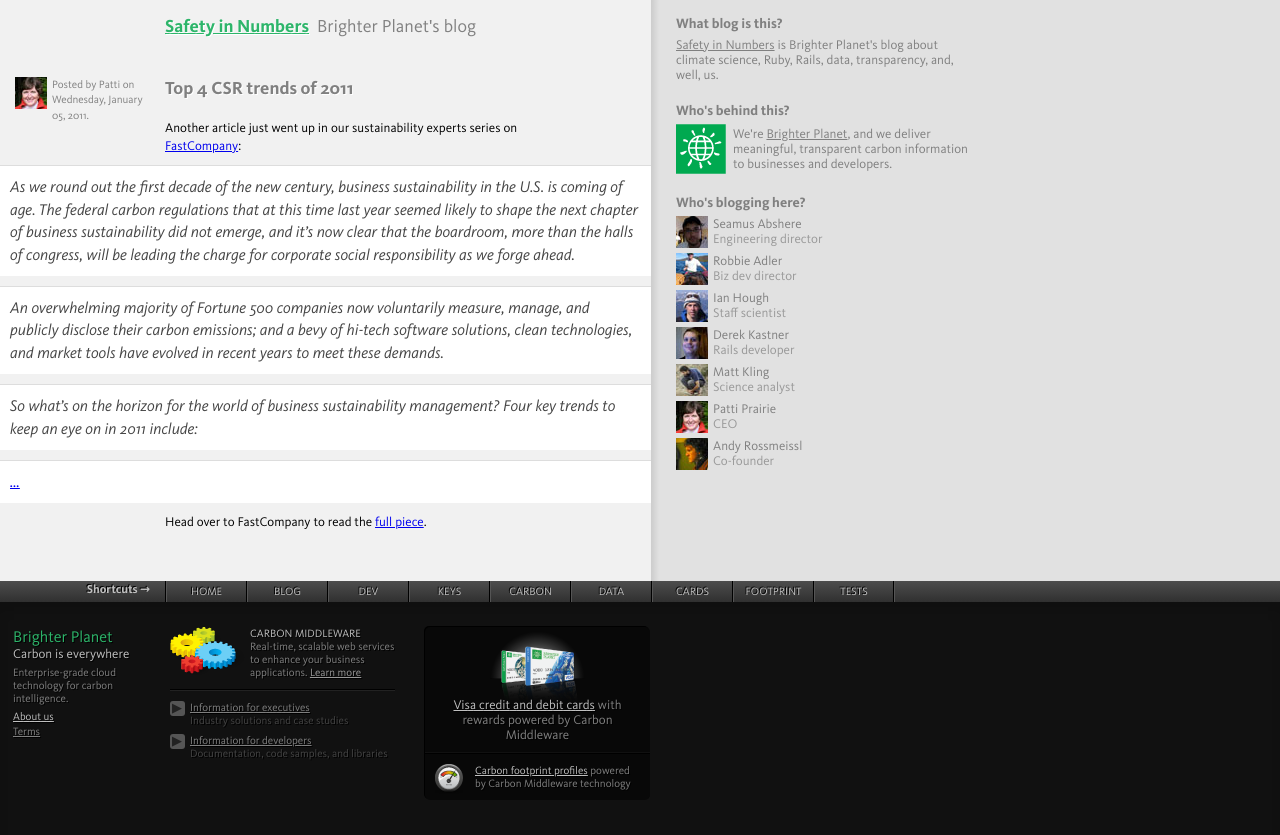
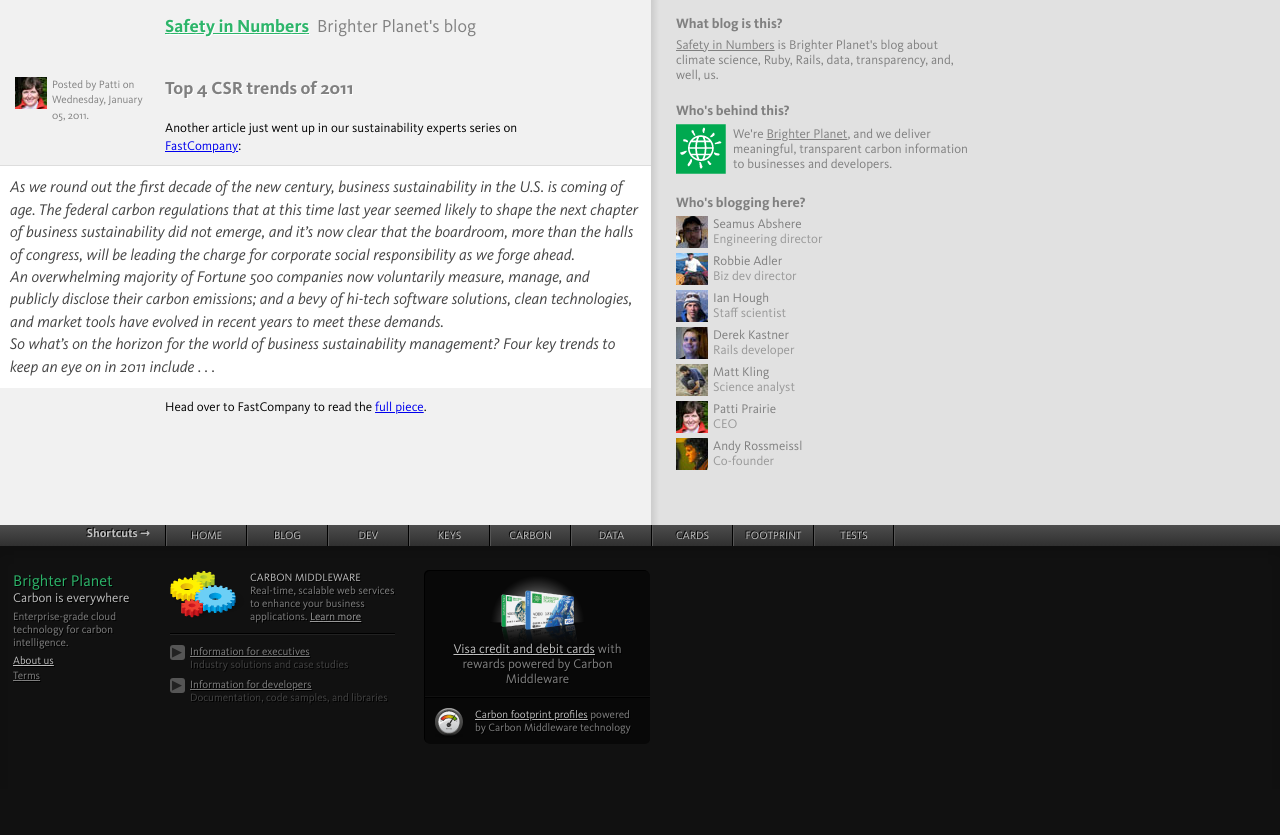
Before and after one commit to faradayio/numbers, a Jekyll site: the page built from _posts/2011-01-05-top-4-csr-trends-of-2011.markdown, in a window 1280 px wide. Shown: the top 835 px of the page. Built offline with Jekyll 4.4.1, drawn with Linux system fonts in a browser that asks for light colours; some web fonts are replaced; comment, search, counter and statistics services are not loaded; some of the changed lines change nothing that is shown.

Commit message:
Link the blockquote blocks together

```diff
--- a/_posts/2011-01-05-top-4-csr-trends-of-2011.markdown
+++ b/_posts/2011-01-05-top-4-csr-trends-of-2011.markdown
@@ -8,11 +8,9 @@
 Another article just went up in our sustainability experts series on [FastCompany](http://www.fastcompany.com/1714526/the-four-keys-to-corporate-sustainability-in-2011):
 
 >As we round out the first decade of the new century, business sustainability in the U.S. is coming of age. The federal carbon regulations that at this time last year seemed likely to shape the next chapter of business sustainability did not emerge, and it's now clear that the boardroom, more than the halls of congress, will be leading the charge for corporate social responsibility as we forge ahead.
-
+>
 >An overwhelming majority of Fortune 500 companies now voluntarily measure, manage, and publicly disclose their carbon emissions; and a bevy of hi-tech software solutions, clean technologies, and market tools have evolved in recent years to meet these demands.
-
->So what's on the horizon for the world of business sustainability management? Four key trends to keep an eye on in 2011 include:
-
->[...](http://www.fastcompany.com/1714526/the-four-keys-to-corporate-sustainability-in-2011)
+>
+>So what's on the horizon for the world of business sustainability management? Four key trends to keep an eye on in 2011 include . . .
 
 Head over to FastCompany to read the [full piece](http://www.fastcompany.com/1714526/the-four-keys-to-corporate-sustainability-in-2011).
```
